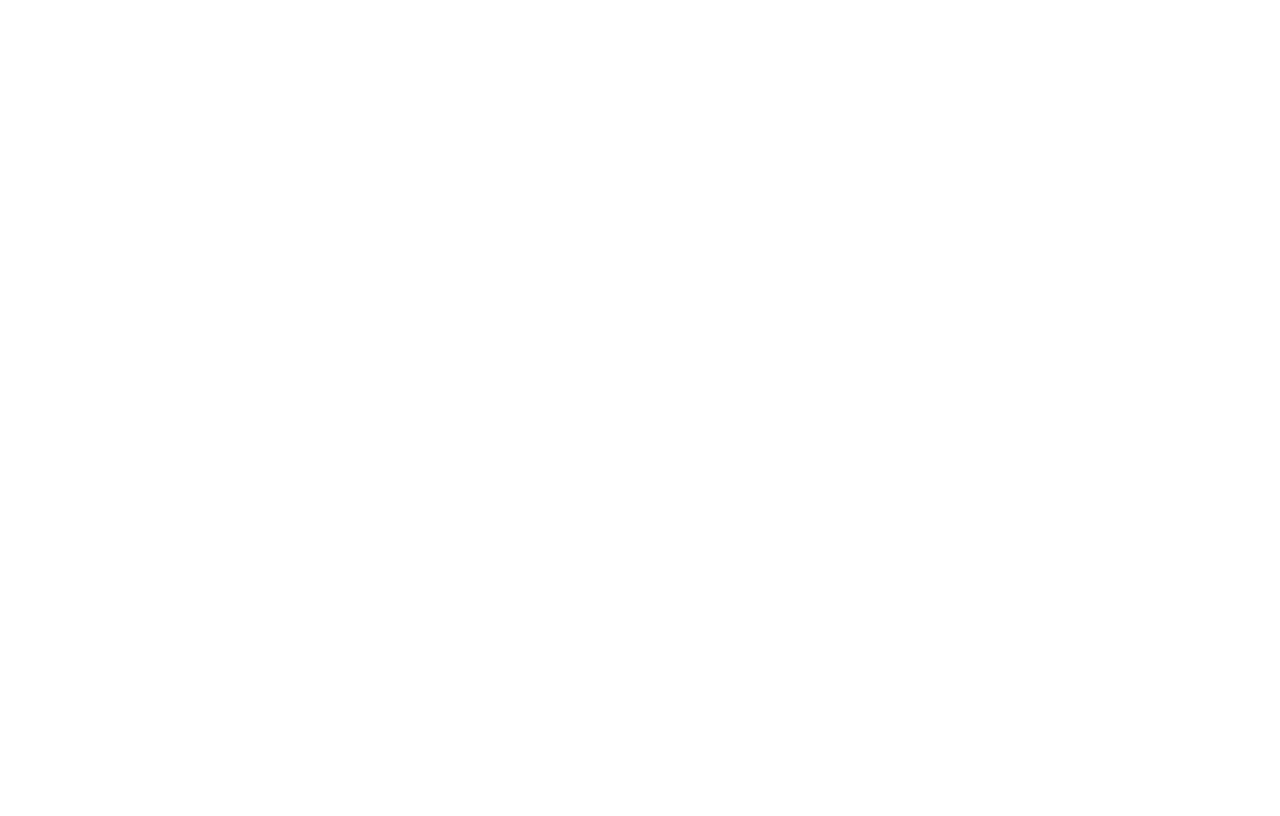
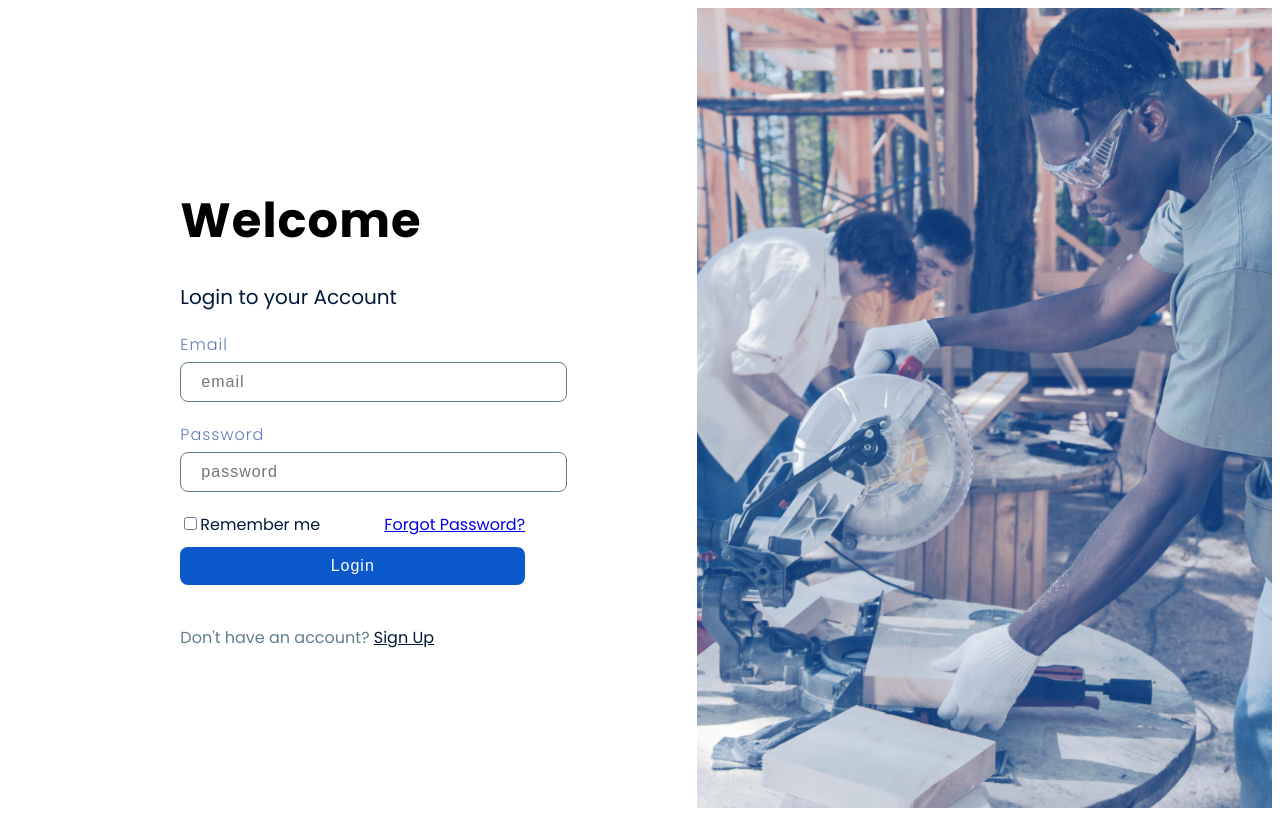
Before and after one commit to Women-Techsters-Fellowship-2021/Group8-HandyFIx-Frontend-Project, a React (Create React App) app: page / in a window 1280 px wide. Built offline with nearby package versions, Linux system fonts and the light colour scheme.

Commit message:
Add useState

```diff
--- a/src/App.js
+++ b/src/App.js
@@ -7,7 +7,7 @@ function App() {
   return (
     <div className="App">
       <BrowserRouter>
-      <Route path="/login" component={Login} />
+      <Route path="/" component={Login} />
       </BrowserRouter>
     </div>
   );
```
